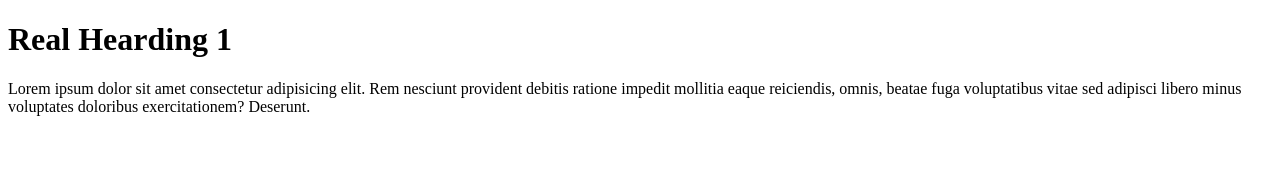
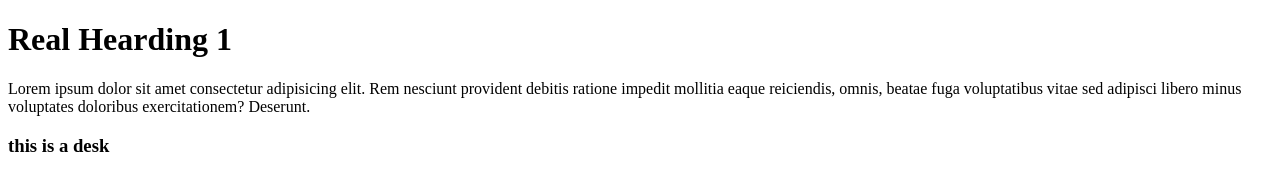
Before and after one commit to maheshmagic8/webdev, a plain HTML site: page index.html in a window 1280 px wide. Drawn offline with Linux system fonts and the light colour scheme.

Commit message:
this is new update

```diff
--- a/index.html
+++ b/index.html
@@ -13,5 +13,7 @@
 
     <p>Lorem ipsum dolor sit amet consectetur adipisicing elit. Rem nesciunt provident debitis ratione impedit mollitia eaque reiciendis, omnis, beatae fuga voluptatibus vitae sed adipisci libero minus voluptates doloribus exercitationem? Deserunt.</p>
 
+    <h3>this is a desk</h3>
+
 </body>
 </html>
```
